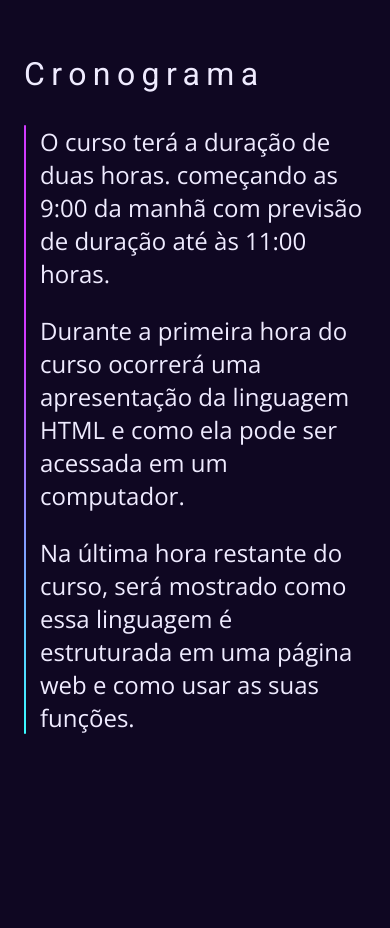
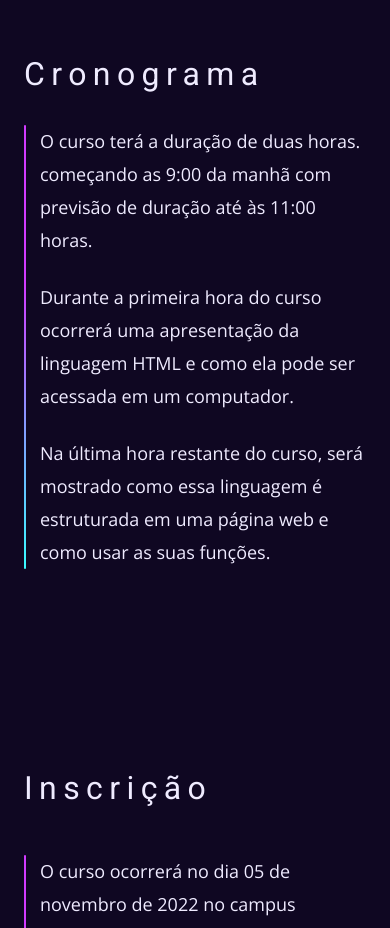
Before and after one commit to DevVictor19/Amadok, a React (Vite) app: page / in a window 390 px wide. Shown: the part 1500-2428 px from the top of the page. Built offline with nearby package versions, Linux system fonts and the light colour scheme.

Commit message:
refactor: diminuir font-size no mobile

```diff
--- a/src/components/schedule/styles.ts
+++ b/src/components/schedule/styles.ts
@@ -71,4 +71,10 @@ export const ScheduleList = styled.ul`
     margin: 0 auto;
     height: auto;
   }
+
+  @media screen and (max-width: 481px) {
+    li p {
+      font-size: 1.125rem;
+    }
+  }
 `;
```
